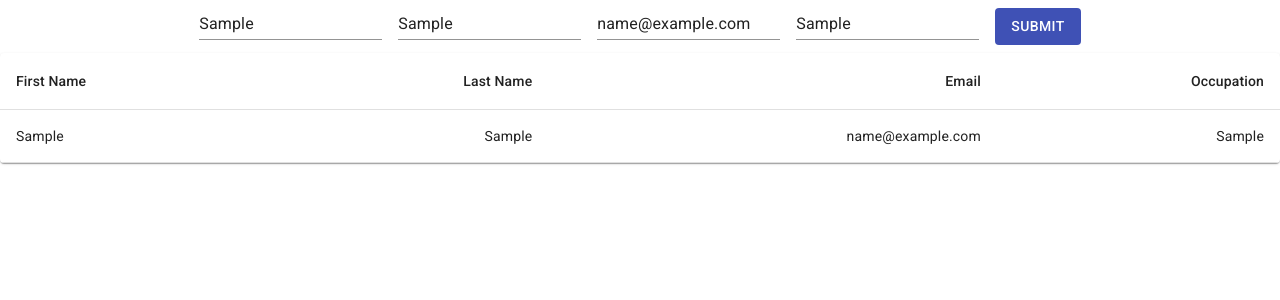
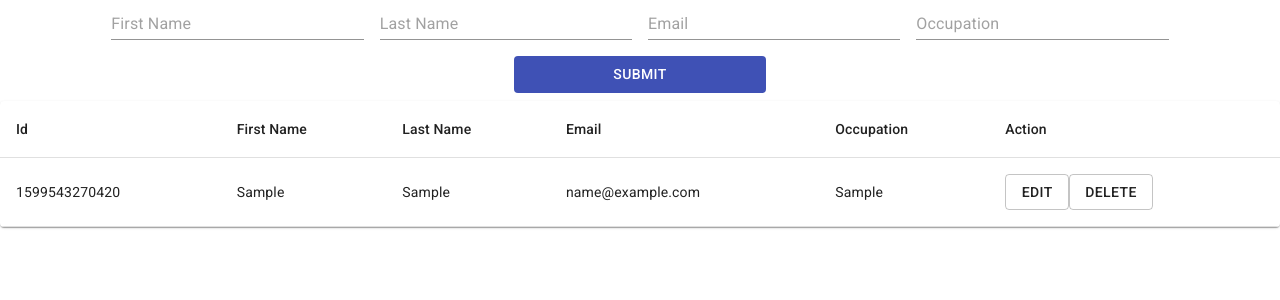
Before and after one commit to gurpreethans/react-app, a React (Create React App) app: page / in a window 1280 px wide. Both pictures are taken after typing "Sample", "Sample", "name@example.com", "Sample" into the empty fields and a click on the button "SUBMIT". Shown: the top 300 px of the page. Built offline with nearby package versions, Linux system fonts and the light colour scheme.

Commit message:
UserForm updated

```diff
--- a/src/actions/user.js
+++ b/src/actions/user.js
@@ -1,11 +1,11 @@
 import {STORE_USER} from '../constants'
 
 export const storeUser = (data) => {
-	console.log('act',data)
 	return (dispatch) => {
-		return dispatch({
+		dispatch({
 			type: STORE_USER,
 			data: data
 		})
+		return new Promise ((resolve, reject) => resolve({status: 'success'}))
 	};
 };
--- a/src/components/user/index.js
+++ b/src/components/user/index.js
@@ -1,27 +1,19 @@
 import React          from 'react';
-import { withStyles } from '@material-ui/core/styles';
 import { connect }    from 'react-redux';
 import { storeUser }  from '../../actions';
-import {Input, Button, FormControl} from '@material-ui/core';
 import UserList from '../userList';
-
-const useStyles = theme => ({
-  root: {
-    '& > *': {
-      margin: theme.spacing(1),
-    },
-  },
-})
+import UserForm from '../userForm';
 
 class User extends React.Component {
 
   constructor(props) {
     super(props);
-    this.state = {data: {email: '', firstName: '', lastName: '', occupation: ''} };
+    this.state = {data: {}};
   }
 
   handleForm = (event) => {
     event.preventDefault();
+    var _target = event.target
     const newState = {};
     Object.entries(event.target.elements).forEach(ele => {
       let e = ele[1]
@@ -30,40 +22,26 @@ class User extends React.Component {
       }
     });
 
+    newState['id'] = Date.now();
     this.setState({
-      data: newState
-    }, () => {
-      this.props.storeUser(this.state.data)
-    })
-
+        data: newState
+      }, () => {
+        this.props.storeUser(this.state.data).then(response => {
+          if(response.status === 'success'){
+            this.setState({
+              data: {}
+            })
+            _target.reset();
+          }
+        });
+      })
   }
 
   render() {
-    const { classes } = this.props;
     return (
-      <div className="User">
-        <form id="user" className={classes.root} noValidate autoComplete="off" onSubmit={this.handleForm}>
-          <FormControl>
-            <Input placeholder="First Name" name="firstName" inputProps={{ 'aria-label': 'description' }} />
-          </FormControl>
-          <FormControl>
-          <Input placeholder="Last Name" name="lastName"  inputProps={{ 'aria-label': 'description' }}  />
-          </FormControl>
-          <FormControl>
-          <Input placeholder="Email" name="email"  inputProps={{ 'aria-label': 'description' }}   />
-          </FormControl>
-          <FormControl>
-          <Input placeholder="Occupation" name="occupation"  inputProps={{ 'aria-label': 'description' }}   />
-          </FormControl>
-          <FormControl>
-            <Button type="submit"  variant="contained" color="primary" disableElevation>
-              Submit
-            </Button>
-          </FormControl>
-        </form>
-        <div>
-          <UserList users={this.props.data.users} />
-        </div>
+      <div>
+        <UserForm handleForm={this.handleForm} user={this.state.data} />
+        <UserList users={this.props.data.users} />
       </div>
     );
   }
@@ -80,4 +58,4 @@ function mapStateToProps(state) {
 }
 
 // export default withStyles(useStyles)(User)
-export default connect(mapStateToProps, mapDispatchToProps)(withStyles(useStyles)(User))
+export default connect(mapStateToProps, mapDispatchToProps)(User)
--- /dev/null
+++ b/src/components/userForm/index.js
@@ -0,0 +1,42 @@
+import React          from 'react';
+import { makeStyles } from '@material-ui/core/styles';
+import {Input, Button, FormControl} from '@material-ui/core';
+
+const useStyles = makeStyles((theme) => ({
+  root: {
+    '& > *': {
+      margin: theme.spacing(1),
+      width: '25ch',
+    },
+  },
+}));
+
+const UserForm = (props) => {
+  const classes = useStyles();
+  return (
+    <div className="User">
+      <form id="user" className={classes.root} noValidate autoComplete="off" onSubmit={props.handleForm}>
+        <FormControl>
+          <Input placeholder="First Name" name="firstName" inputProps={{ 'aria-label': 'description' }} />
+        </FormControl>
+        <FormControl>
+        <Input placeholder="Last Name" name="lastName"  inputProps={{ 'aria-label': 'description' }}  />
+        </FormControl>
+        <FormControl>
+        <Input placeholder="Email" name="email"  inputProps={{ 'aria-label': 'description' }}   />
+        </FormControl>
+        <FormControl>
+        <Input placeholder="Occupation" name="occupation"  inputProps={{ 'aria-label': 'description' }}   />
+        </FormControl>
+        <FormControl>
+          <Button type="submit"  variant="contained" color="primary" disableElevation>
+            Submit
+          </Button>
+        </FormControl>
+      </form>
+    </div>
+  );
+
+}
+
+export default UserForm
--- a/src/components/userList/index.js
+++ b/src/components/userList/index.js
@@ -1,6 +1,6 @@
 import React from 'react'
 import { makeStyles } from '@material-ui/core/styles';
-import { Table, TableBody, TableCell, TableContainer, TableHead, TableRow, Paper } from '@material-ui/core';
+import { Table, TableBody, TableCell, TableContainer, TableHead, TableRow, Paper, Button } from '@material-ui/core';
 
 
 const useStyles = makeStyles({
@@ -10,7 +10,6 @@ const useStyles = makeStyles({
 });
 
 const userList = (props) => {
-  console.log('props', props)
   const classes = useStyles
   const {users} = props
 
@@ -19,21 +18,28 @@ const userList = (props) => {
       <Table className={classes.table} aria-label="simple table">
         <TableHead>
           <TableRow>
+            <TableCell align="left">Id</TableCell>
             <TableCell>First Name</TableCell>
-            <TableCell align="right">Last Name</TableCell>
-            <TableCell align="right">Email</TableCell>
-            <TableCell align="right">Occupation</TableCell>
+            <TableCell >Last Name</TableCell>
+            <TableCell >Email</TableCell>
+            <TableCell >Occupation</TableCell>
+            <TableCell >Action</TableCell>
           </TableRow>
         </TableHead>
         <TableBody>
           {users.map((row) => (
-            <TableRow key={row.name}>
+            <TableRow key={row.id}>
+              <TableCell align="left">{row.id}</TableCell>
               <TableCell component="th" scope="row">
                 {row.firstName}
               </TableCell>
-              <TableCell align="right">{row.lastName}</TableCell>
-              <TableCell align="right">{row.email}</TableCell>
-              <TableCell align="right">{row.occupation}</TableCell>
+              <TableCell>{row.lastName}</TableCell>
+              <TableCell>{row.email}</TableCell>
+              <TableCell>{row.occupation}</TableCell>
+              <TableCell>
+                <Button variant="outlined">Edit</Button>
+                <Button variant="outlined">Delete</Button>
+              </TableCell>
             </TableRow>
           ))}
         </TableBody>
```
